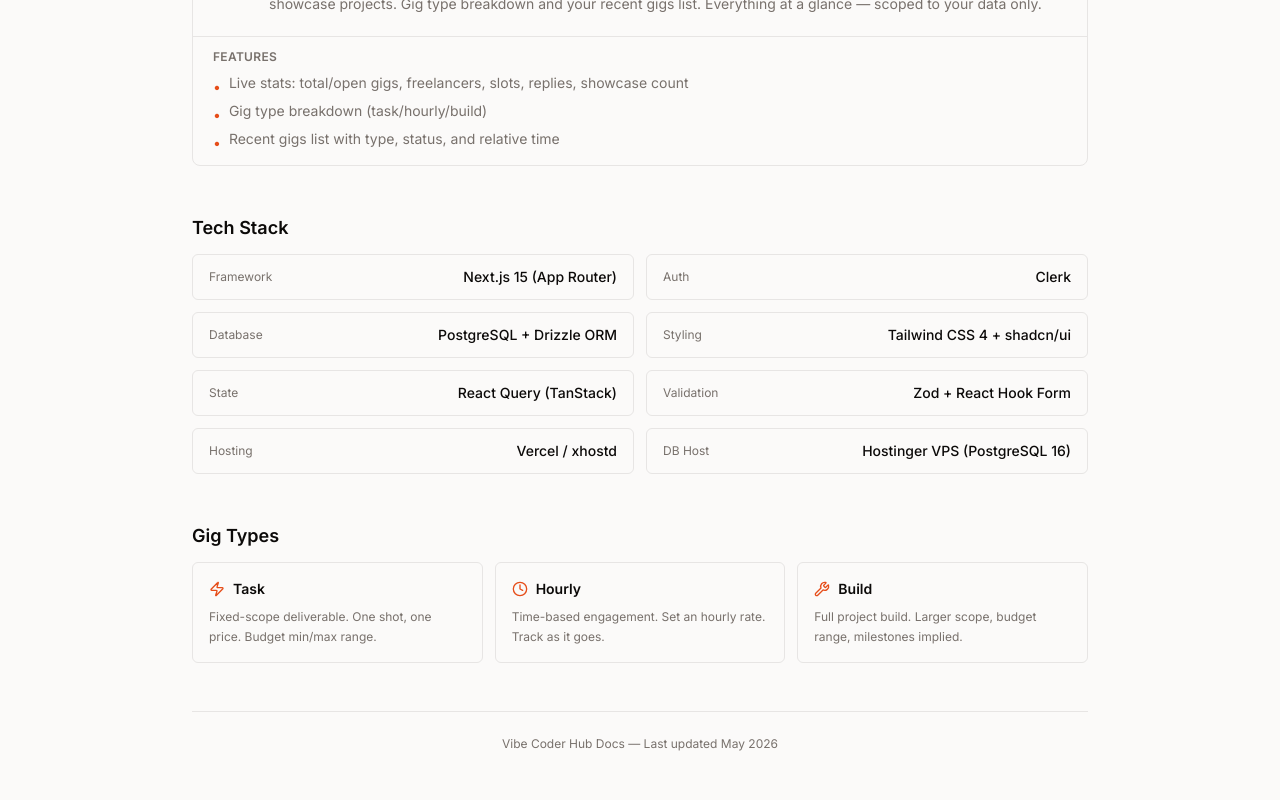
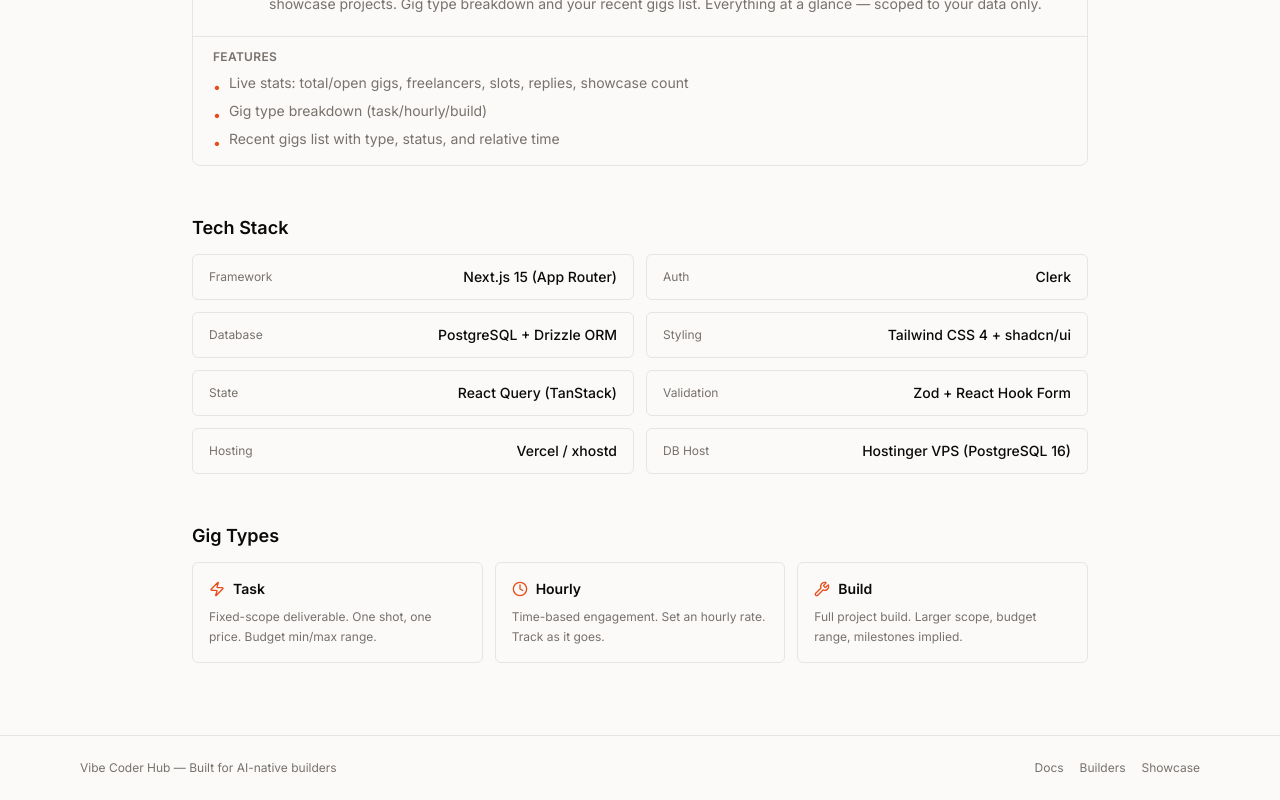
Before and after one commit to Abe1018776/Vibe-Coder-Hub, a Next.js app: page /docs in a window 1280 px wide. Shown: the part 3595-4395 px from the top of the page. Built offline with nearby package versions, Linux system fonts and the light colour scheme; no server answers.

Commit message:
Fix middleware scoping, add not-found page and site footer

```diff
--- a/src/app/(public)/docs/page.tsx
+++ b/src/app/(public)/docs/page.tsx
@@ -349,10 +349,6 @@
         </div>
       </section>
 
-      {/* Footer */}
-      <footer className="py-6 border-t border-border text-center text-xs text-muted-foreground">
-        Vibe Coder Hub Docs — Last updated May 2026
-      </footer>
     </div>
   );
 }
--- a/src/app/(public)/layout.tsx
+++ b/src/app/(public)/layout.tsx
@@ -1,3 +1,4 @@
+import Link from "next/link";
 import PublicHeader from "@/components/PublicHeader";
 
 export default function PublicLayout({
@@ -6,9 +7,19 @@
   children: React.ReactNode;
 }) {
   return (
-    <div className="min-h-screen bg-background">
+    <div className="min-h-screen bg-background flex flex-col">
       <PublicHeader />
-      <main className="max-w-6xl mx-auto px-4 py-6">{children}</main>
+      <main className="flex-1 max-w-6xl mx-auto px-4 py-6 w-full">{children}</main>
+      <footer className="border-t border-border py-6 mt-auto">
+        <div className="max-w-6xl mx-auto px-4 flex flex-col sm:flex-row items-center justify-between gap-3 text-xs text-muted-foreground">
+          <span>Vibe Coder Hub &mdash; Built for AI-native builders</span>
+          <div className="flex items-center gap-4">
+            <Link href="/docs" className="hover:text-foreground transition-colors">Docs</Link>
+            <Link href="/freelancers" className="hover:text-foreground transition-colors">Builders</Link>
+            <Link href="/showcase" className="hover:text-foreground transition-colors">Showcase</Link>
+          </div>
+        </div>
+      </footer>
     </div>
   );
 }
--- a/src/app/(public)/page.tsx
+++ b/src/app/(public)/page.tsx
@@ -139,10 +139,6 @@
         </div>
       </section>
 
-      {/* Footer */}
-      <footer className="py-6 border-t border-border text-center text-xs text-muted-foreground">
-        Vibe Coder Hub &mdash; Built for AI-native builders
-      </footer>
     </div>
   );
 }
--- /dev/null
+++ b/src/app/not-found.tsx
@@ -0,0 +1,22 @@
+import Link from "next/link";
+import PublicHeader from "@/components/PublicHeader";
+
+export default function NotFound() {
+  return (
+    <div className="min-h-screen bg-background">
+      <PublicHeader />
+      <div className="max-w-md mx-auto px-4 py-24 text-center">
+        <div className="text-6xl font-bold text-primary/20 mb-4">404</div>
+        <h1 className="text-xl font-bold mb-2">Page not found</h1>
+        <p className="text-sm text-muted-foreground mb-6">
+          This page doesn&apos;t exist on Vibe Coder Hub.
+        </p>
+        <Link href="/">
+          <span className="text-sm text-primary underline cursor-pointer">
+            Back to home
+          </span>
+        </Link>
+      </div>
+    </div>
+  );
+}
--- a/src/middleware.ts
+++ b/src/middleware.ts
@@ -1,26 +1,16 @@
 import { clerkMiddleware, createRouteMatcher } from "@clerk/nextjs/server";
 
-const isPublic = createRouteMatcher([
-  "/",
-  "/sign-in(.*)",
-  "/sign-up(.*)",
-  "/freelancers",
-  "/freelancers/(.*)",
-  "/showcase",
-  "/showcase/(.*)",
-  "/docs",
-  "/gigs/public/(.*)",
-  "/gigs/thread/(.*)",
-  "/api/public/(.*)",
-  "/api/thread/(.*)",
-  "/api/showcase",
-  "/api/showcase/(.*)",
-  "/api/freelancers",
-  "/api/healthz",
+const isAdmin = createRouteMatcher([
+  "/admin(.*)",
+  "/api/gigs(.*)",
+  "/api/conversations(.*)",
+  "/api/availability(.*)",
+  "/api/tags(.*)",
+  "/api/freelancers(.*)",
 ]);
 
 export default clerkMiddleware(async (auth, req) => {
-  if (!isPublic(req)) {
+  if (isAdmin(req)) {
     await auth.protect();
   }
 });
```
